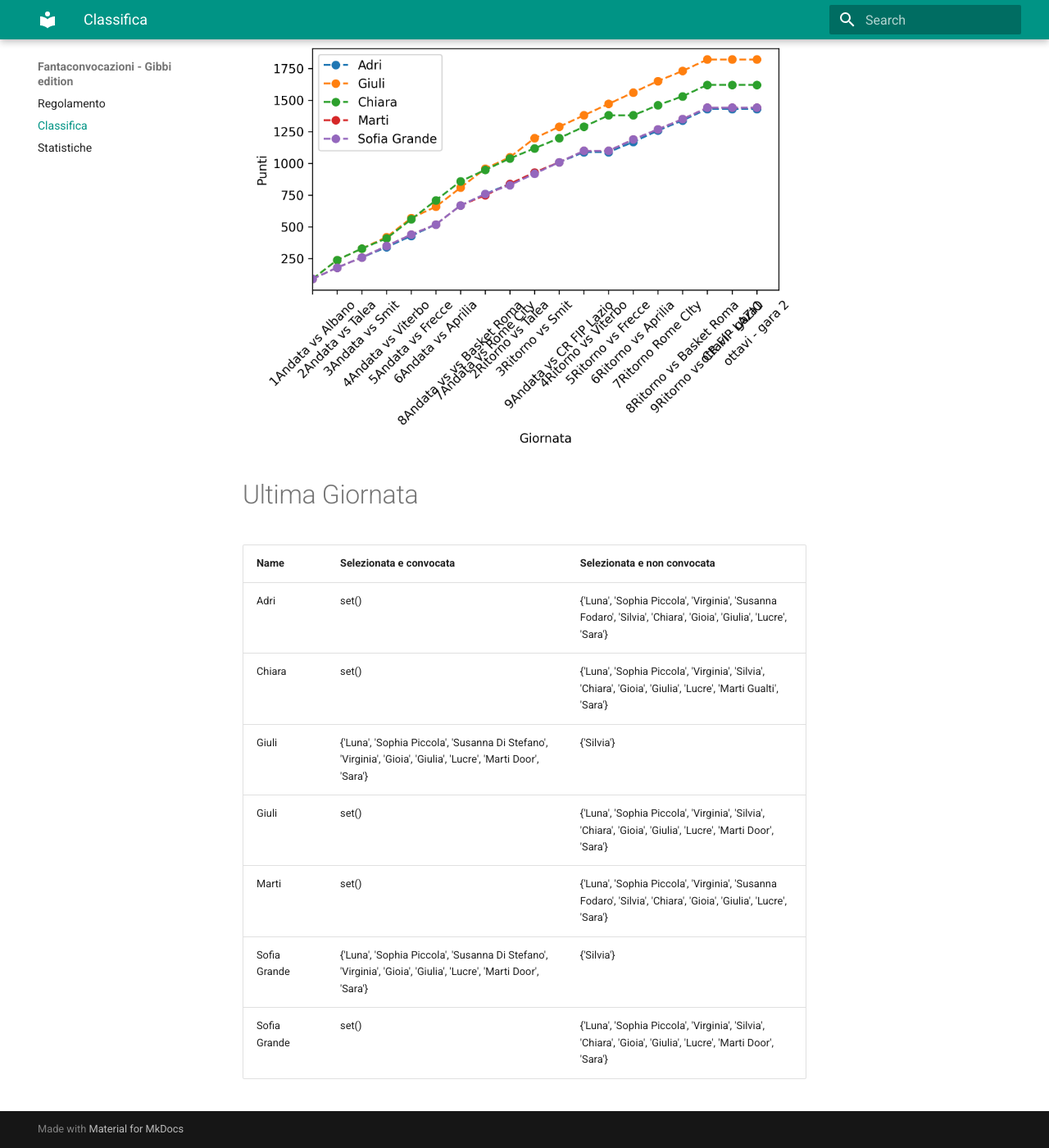
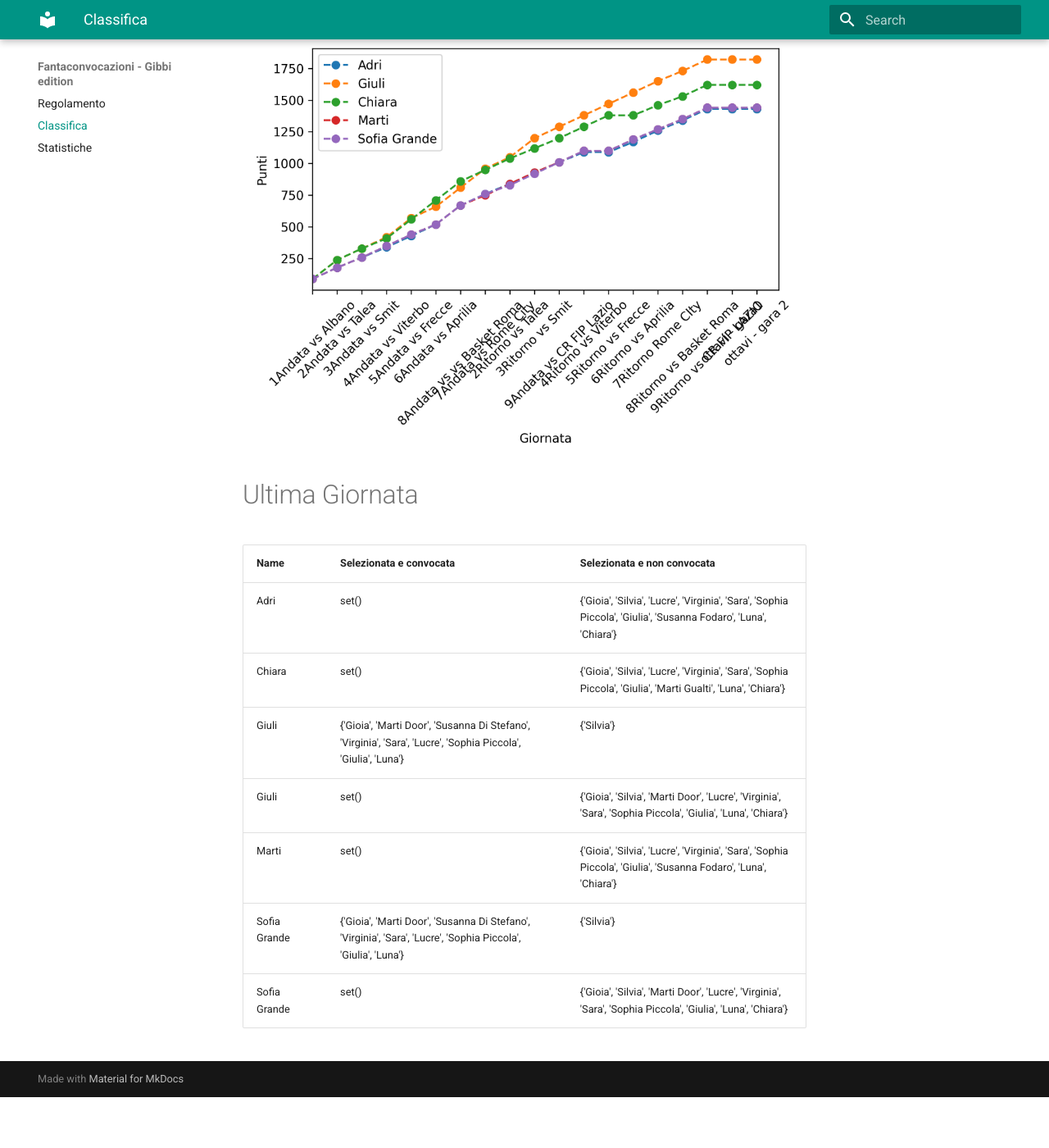
Before and after one commit to martinig94/fantagibbi, an MkDocs documentation site: the page built from docs/Classifica.md, in a window 1280 px wide and 1400 px high, scrolled down 565 px. Shown: the whole window at 82% size. Built offline with MkDocs 1.6.1 and Material for MkDocs 9.7.7, drawn with Linux system fonts in a browser that asks for light colours; after the commit the page ends 1903 px from its top, so only the background shows below that.

Commit message:
Auto-update from main.py

```diff
--- a/docs/Classifica.md
+++ b/docs/Classifica.md
@@ -18,11 +18,11 @@
 <!-- START_TABLE CORRECT -->
 | Name         | Selezionata e convocata                                                                                        | Selezionata e non convocata                                                                                      |
 |:-------------|:---------------------------------------------------------------------------------------------------------------|:-----------------------------------------------------------------------------------------------------------------|
-| Adri         | set()                                                                                                          | {'Luna', 'Sophia Piccola', 'Virginia', 'Susanna Fodaro', 'Silvia', 'Chiara', 'Gioia', 'Giulia', 'Lucre', 'Sara'} |
-| Chiara       | set()                                                                                                          | {'Luna', 'Sophia Piccola', 'Virginia', 'Silvia', 'Chiara', 'Gioia', 'Giulia', 'Lucre', 'Marti Gualti', 'Sara'}   |
-| Giuli        | {'Luna', 'Sophia Piccola', 'Susanna Di Stefano', 'Virginia', 'Gioia', 'Giulia', 'Lucre', 'Marti Door', 'Sara'} | {'Silvia'}                                                                                                       |
-| Giuli        | set()                                                                                                          | {'Luna', 'Sophia Piccola', 'Virginia', 'Silvia', 'Chiara', 'Gioia', 'Giulia', 'Lucre', 'Marti Door', 'Sara'}     |
-| Marti        | set()                                                                                                          | {'Luna', 'Sophia Piccola', 'Virginia', 'Susanna Fodaro', 'Silvia', 'Chiara', 'Gioia', 'Giulia', 'Lucre', 'Sara'} |
-| Sofia Grande | {'Luna', 'Sophia Piccola', 'Susanna Di Stefano', 'Virginia', 'Gioia', 'Giulia', 'Lucre', 'Marti Door', 'Sara'} | {'Silvia'}                                                                                                       |
-| Sofia Grande | set()                                                                                                          | {'Luna', 'Sophia Piccola', 'Virginia', 'Silvia', 'Chiara', 'Gioia', 'Giulia', 'Lucre', 'Marti Door', 'Sara'}     |
+| Adri         | set()                                                                                                          | {'Gioia', 'Silvia', 'Lucre', 'Virginia', 'Sara', 'Sophia Piccola', 'Giulia', 'Susanna Fodaro', 'Luna', 'Chiara'} |
+| Chiara       | set()                                                                                                          | {'Gioia', 'Silvia', 'Lucre', 'Virginia', 'Sara', 'Sophia Piccola', 'Giulia', 'Marti Gualti', 'Luna', 'Chiara'}   |
+| Giuli        | {'Gioia', 'Marti Door', 'Susanna Di Stefano', 'Virginia', 'Sara', 'Lucre', 'Sophia Piccola', 'Giulia', 'Luna'} | {'Silvia'}                                                                                                       |
+| Giuli        | set()                                                                                                          | {'Gioia', 'Silvia', 'Marti Door', 'Lucre', 'Virginia', 'Sara', 'Sophia Piccola', 'Giulia', 'Luna', 'Chiara'}     |
+| Marti        | set()                                                                                                          | {'Gioia', 'Silvia', 'Lucre', 'Virginia', 'Sara', 'Sophia Piccola', 'Giulia', 'Susanna Fodaro', 'Luna', 'Chiara'} |
+| Sofia Grande | {'Gioia', 'Marti Door', 'Susanna Di Stefano', 'Virginia', 'Sara', 'Lucre', 'Sophia Piccola', 'Giulia', 'Luna'} | {'Silvia'}                                                                                                       |
+| Sofia Grande | set()                                                                                                          | {'Gioia', 'Silvia', 'Marti Door', 'Lucre', 'Virginia', 'Sara', 'Sophia Piccola', 'Giulia', 'Luna', 'Chiara'}     |
 <!-- END_TABLE CORRECT -->
```
